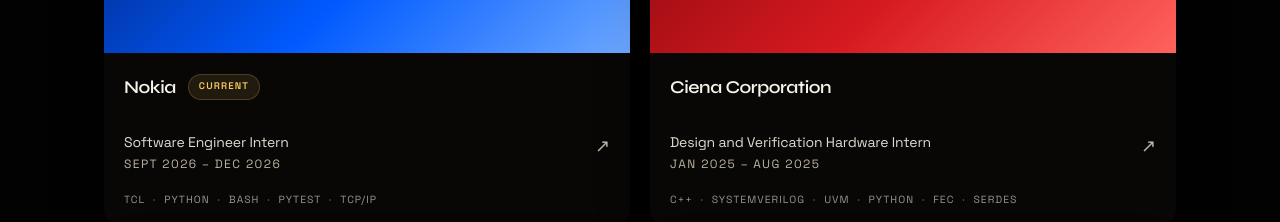
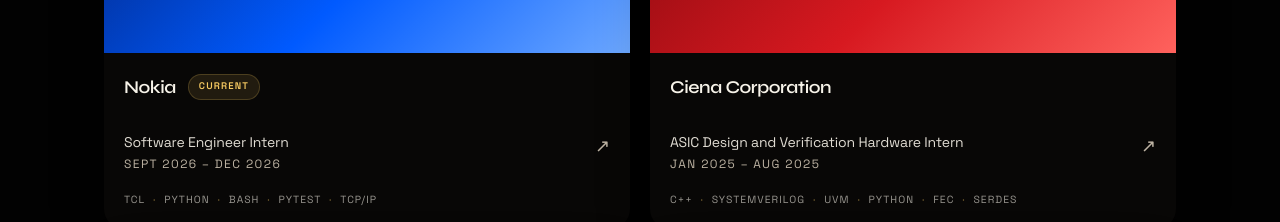
Before and after one commit to ahmadsobohhh/portfolio, a React (Vite) app: page / in a window 1280 px wide. Shown: the part 1300-1522 px from the top of the page. Built offline with nearby package versions, Linux system fonts and the light colour scheme; the HTML template or start-up script is replaced by a standard one.

Commit message:
Update resume and Ciena role title

```diff
--- a/src/content.ts
+++ b/src/content.ts
@@ -33,7 +33,7 @@
   },
   {
     company: "Ciena Corporation",
-    role: "Design and Verification Hardware Intern",
+    role: "ASIC Design and Verification Hardware Intern",
     period: "Jan 2025 – Aug 2025",
     logo: "/logos/ciena.png",
     website: "https://www.ciena.com/",
```
Also changed, not shown: 1 other file (tests, documents, lock files or other folders).
